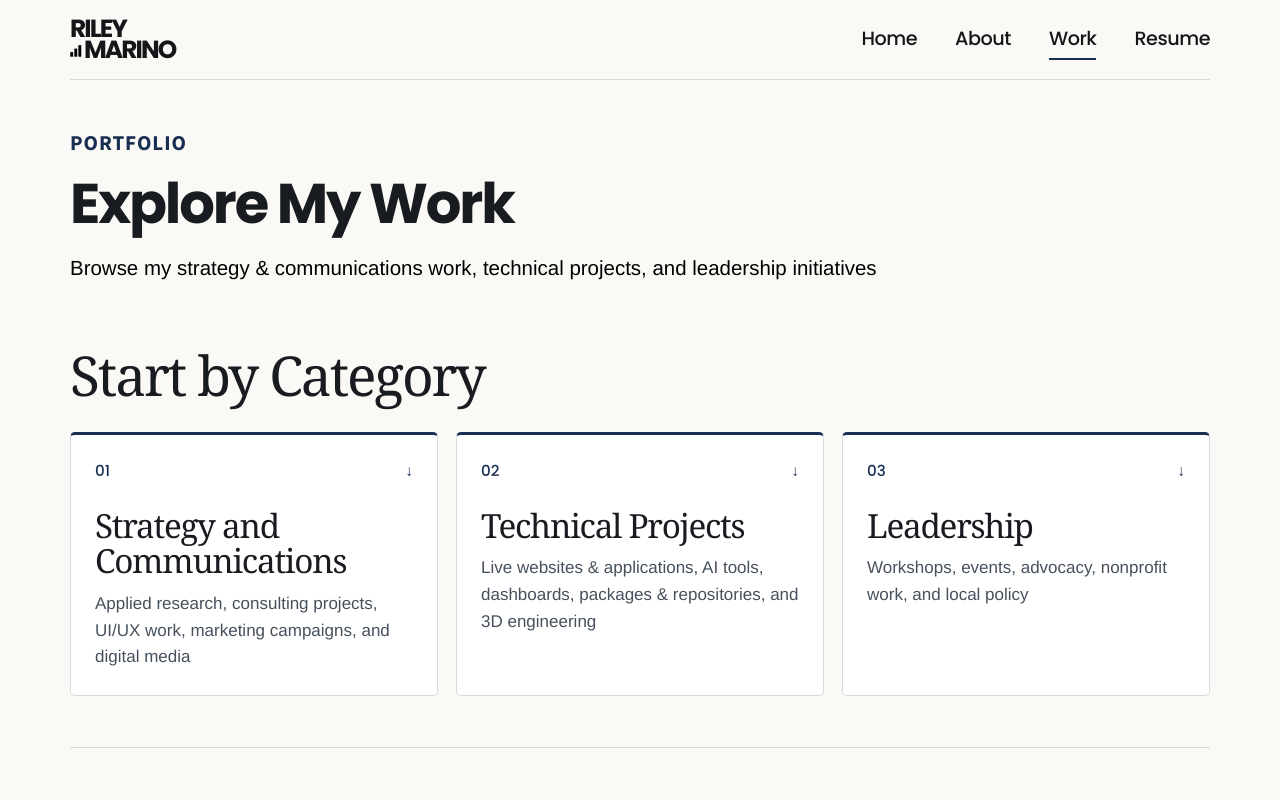
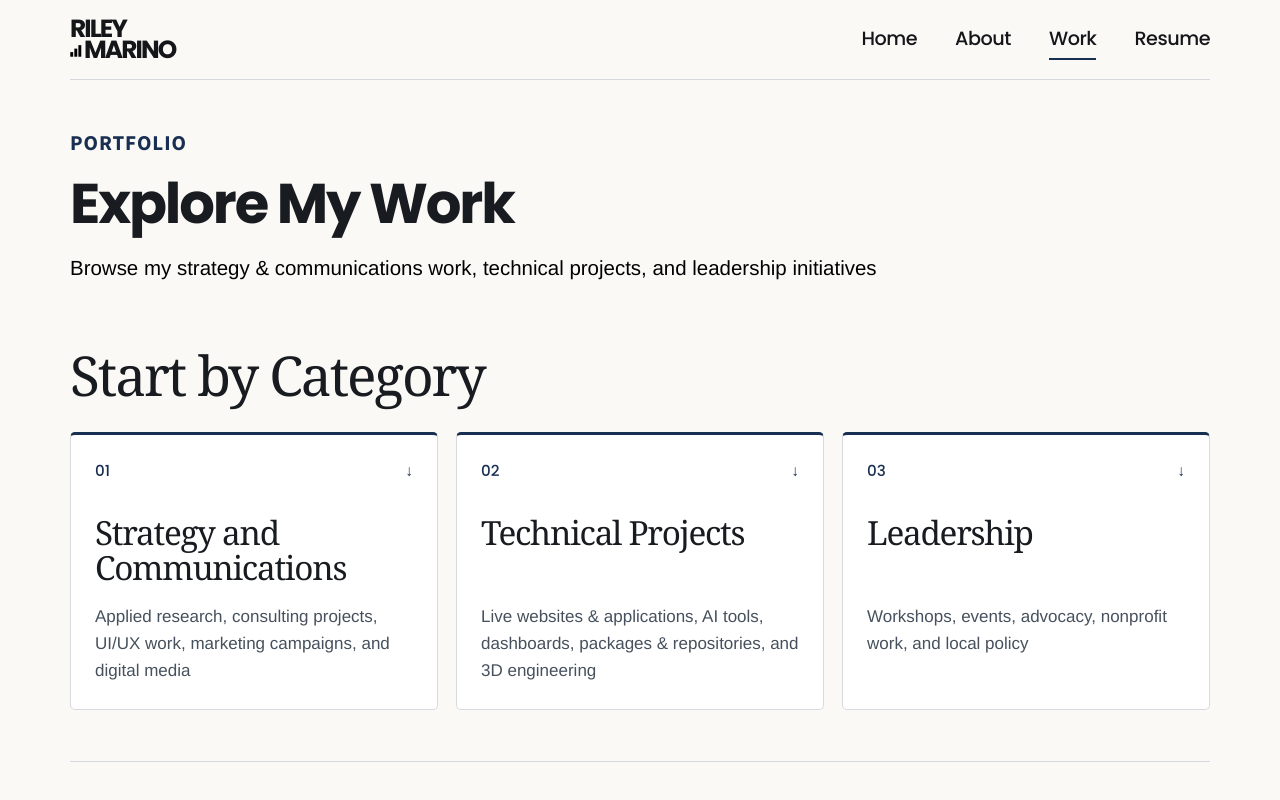
Before and after one commit to rileymarino/rileymarino.github.io, a plain HTML site: page work.html in a window 1280 px wide. Shown: the top 800 px of the page. Drawn offline with Linux system fonts and the light colour scheme.

Commit message:
Align category card descriptions across desktop columns

```diff
--- a/style.css
+++ b/style.css
@@ -157,4 +157,8 @@ footer p {margin:0}footer .footer-links {display:flex;gap:18px}footer a {font-we
 .work-group li+li {border-top:1px solid var(--rule);padding-top:16px;margin-top:20px}
 .work-group h4 {margin:0;font:500 1.1rem/1.4 Poppins,Arial,sans-serif}
 .work-group h4 a {color:var(--navy)}
+@media(min-width:761px){
+  .category-link {display:grid;grid-row:span 3;grid-template-rows:subgrid;row-gap:0}
+  .category-link h3,.category-link p {align-self:start}
+}
 @media(max-width:760px){.category-grid,.work-group {grid-template-columns:1fr;gap:16px}.category-number {margin-bottom:10px}}
--- a/work.html
+++ b/work.html
@@ -1,5 +1,5 @@
 <!doctype html>
-<html lang="en"><head><meta charset="utf-8"><meta name="viewport" content="width=device-width, initial-scale=1"><title>Work | Riley Marino</title><link rel="stylesheet" href="style.css?v=work-intro-3"></head>
+<html lang="en"><head><meta charset="utf-8"><meta name="viewport" content="width=device-width, initial-scale=1"><title>Work | Riley Marino</title><link rel="stylesheet" href="style.css?v=category-grid-1"></head>
 <body><header><a class="brand" href="index.html" aria-label="Riley Marino home"><span>Riley</span><span><svg width="12" height="14" aria-hidden="true" viewBox="0 0 10 12"><rect x="0" y="7" width="2.5" height="4"/><rect x="3.5" y="4" width="2.5" height="7"/><rect x="7" y="1" width="2.5" height="10"/></svg>Marino</span></a><nav aria-label="Main navigation"><a href="index.html">Home</a><a href="about.html">About</a><a href="work.html" aria-current="page">Work</a><a href="assets/resume.pdf">Resume</a></nav></header><main class="work-page"><div class="work-intro"><p class="role">Portfolio</p><h1>Explore My Work</h1><p class="hero-summary">Browse my strategy &amp; communications work, technical projects, and leadership initiatives</p></div><section><h2>Start by Category</h2><div class="category-grid"><a class="category-link" href="#strategy"><span class="category-number">01 <b aria-hidden="true">↓</b></span><h3>Strategy and Communications</h3><p>Applied research, consulting projects, UI/UX work, marketing campaigns, and digital media</p></a>
 <a class="category-link" href="#technical"><span class="category-number">02 <b aria-hidden="true">↓</b></span><h3>Technical Projects</h3><p>Live websites &amp; applications, AI tools, dashboards, packages &amp; repositories, and 3D engineering</p></a>
 <a class="category-link" href="#leadership"><span class="category-number">03 <b aria-hidden="true">↓</b></span><h3>Leadership</h3><p>Workshops, events, advocacy, nonprofit work, and local policy</p></a></div></section><section id="work"><h2>Highlighted Work</h2><div class="cards">
```
